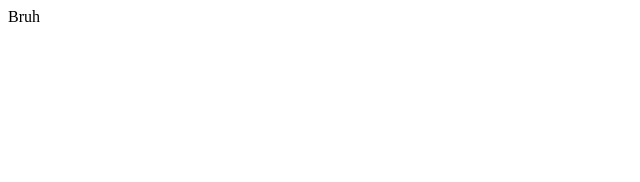
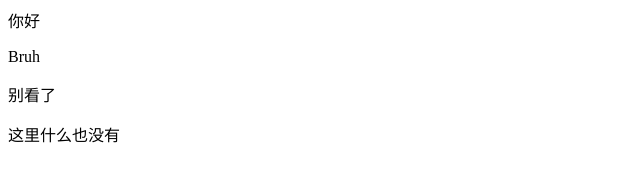
Before and after one commit to FluffiLyn/fluffilyn.github.io, a plain HTML site: page index.html in a window 1280 px wide. Shown: the whole page, without its empty margins (0-640 px from the left). Drawn offline with Linux system fonts and the light colour scheme.

Commit message:
Update index.html

```diff
--- a/index.html
+++ b/index.html
@@ -1 +1,4 @@
+<head>你好</head>
 <p>Bruh</p>
+<p>别看了</p>
+<p>这里什么也没有</p>
```
